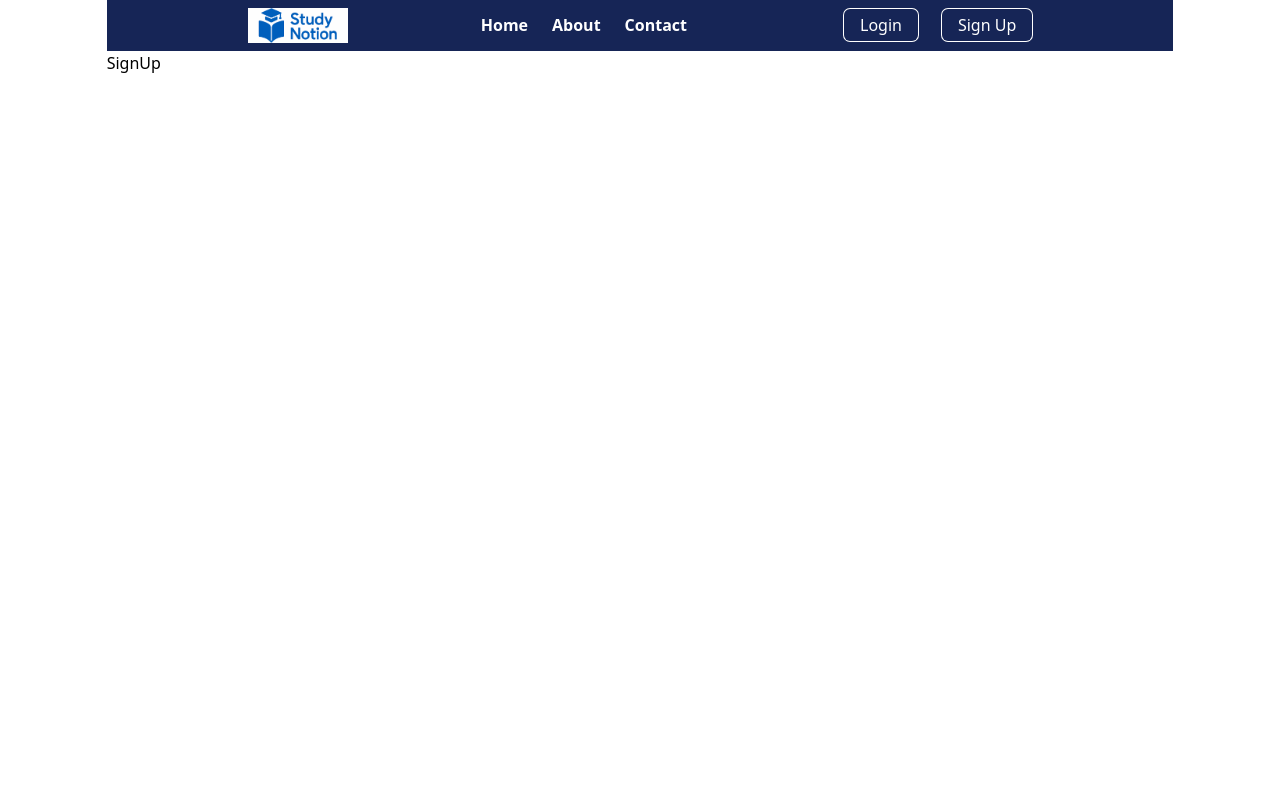
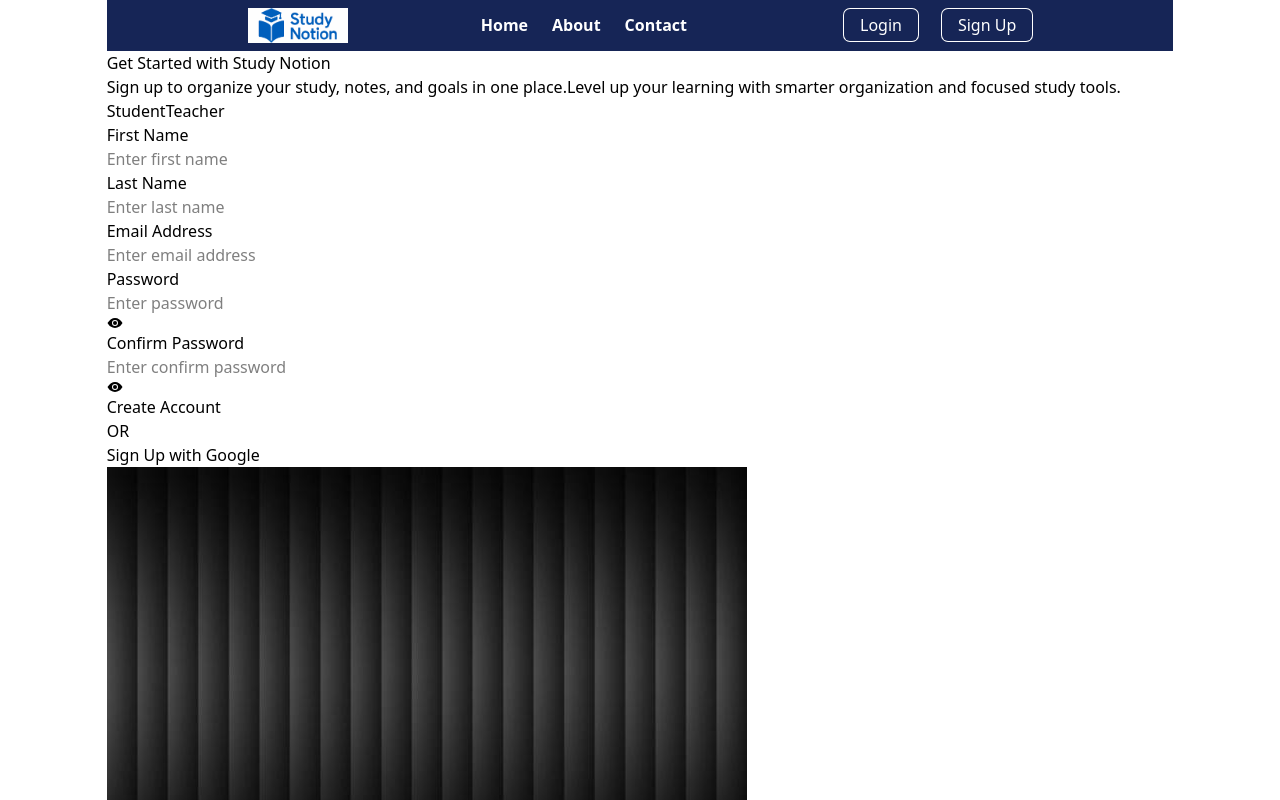
Before and after one commit to Karanb2707/study-notion-app, a React (Vite) app in the folder study-notion/: page /signup in a window 1280 px wide. Shown: the top 800 px of the page. Built offline with nearby package versions, Linux system fonts and the light colour scheme.

Commit message:
struc done

```diff
--- a/study-notion/src/App.jsx
+++ b/study-notion/src/App.jsx
@@ -16,8 +16,8 @@ function App() {
 
       <Routes>
         <Route path='/' element={<Home/>}/>
-        <Route path='/login' element={<Login/>}/>
-        <Route path='/signup' element={<Signup/>}/>
+        <Route path='/login' element={<Login setLoggedin={setLoggedin}/>}/>
+        <Route path='/signup' element={<Signup setLoggedin={setLoggedin}/>}/>
         <Route path='/dashboard' element={<Dashboard/>}/>
 
       </Routes>
--- a/study-notion/src/components/LoginForm.jsx
+++ b/study-notion/src/components/LoginForm.jsx
@@ -1,6 +1,7 @@
 import React, { useState } from 'react'
 import { FaEyeSlash } from "react-icons/fa";
 import { IoEyeSharp } from "react-icons/io5";
+import { Link } from 'react-router-dom'
 
 const LoginForm = () => {
 
--- a/study-notion/src/pages/Login.jsx
+++ b/study-notion/src/pages/Login.jsx
@@ -1,8 +1,19 @@
 import React from 'react'
+import Template from '../components/Template'
+import loginImg from '../assets/study1.png'
 
-const Login = () => {
+const Login = ({setLoggedIn}) => {
   return (
-    <div>Login</div>
+    <div>
+      <Template
+        title="Welcome Back"
+        desc1="All-in-one workspace to organize notes, tasks, and study plans seamlessly."
+        desc2="Study, plan, and organize — all in one app."
+        image={loginImg}
+        formtype='login'
+        setLoggedIn={setLoggedIn}
+      />
+    </div>
   )
 }
 
--- a/study-notion/src/pages/Signup.jsx
+++ b/study-notion/src/pages/Signup.jsx
@@ -1,8 +1,20 @@
 import React from 'react'
+import Template from '../components/Template'
+import signupImg from '../assets/study2.png'
 
-const SignUp = () => {
+
+const SignUp = ({setLoggedIn}) => {
   return (
-    <div>SignUp</div>
+    <div>
+      <Template
+        title="Get Started with Study Notion"
+        desc1="Sign up to organize your study, notes, and goals in one place."
+        desc2="Level up your learning with smarter organization and focused study tools."
+        image={signupImg}
+        formtype="signup"
+        setLoggedIn={setLoggedIn}
+      />
+    </div>
   )
 }
 
```
Also changed, not shown: study-notion/src/components/Template.jsx (+5 -2 lines).
